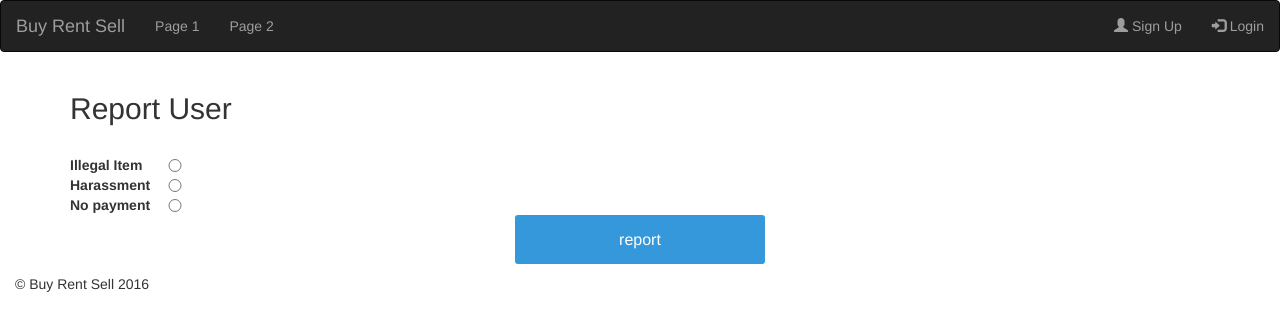
After one commit to mhendri/buyrentsell, a Flask app: page /item/1/reportUser in a window 1280 px wide. The commit adds this page. Shown: the top 331 px of the page. Run offline with Flask 2, Linux system fonts and the light colour scheme; data that the repository does not hold is empty; some libraries are stand-ins or nearby versions.

Commit message:
implementing flagging system

```diff
--- a/app.py
+++ b/app.py
@@ -242,6 +242,11 @@ class Flag(db.Model):
         self.userid = userid
         self.reason = reason
 
+    def report_user(self, reason, userid):
+        self.reason = reason
+        self.userid = userid
+        db.session.commit()
+
 
 # Need to add few more things:
 # buyer_id, (is_biddable, current_bid, time_limit), date_posted, is_reported, image
@@ -422,3 +427,12 @@ def show_entries():
         return render_template('show_entries.html', entries=entries)
     return render_template('show_entries.html', entries=entries,
                             username=session.get('current_user'))
+
+@app.route('/item/<id>/reportUser', methods=['GET', 'POST'])
+def reportUser(id):
+    item = Post.query.filter_by(id=id).first()
+    if request.method == 'POST':
+        seller = User.query.filter(User.id==item.getUserID()).first()
+        Flag.report_user("mean",seller.userid)
+        return "user reported"
+    return render_template('report_user.html')
--- /dev/null
+++ b/templates/report_user.html
@@ -0,0 +1,13 @@
+{% extends "base.html" %}
+{% block content %}
+
+<h2> Report User </h2>
+<form action="" method="POST" id="reportUser">
+<div style="padding-top:20px" class = "radio">
+  <input type="radio" name="reason" value="illegal" style="vertical-align: middle"> <b>Illegal Item</b> <br>
+  <input type="radio" name="reason" value="harassment" style="vertical-align: middle"> <b>Harassment</b> <br>
+  <input type="radio" name="reason" value="nopay" style="vertical-align: middle"> <b>No payment</b> <br>
+<input type="submit" value="report" class="btn">
+</div>
+</form>
+{% endblock %}
```
Also changed, not shown: templates/item.html (+6 -1 lines).
